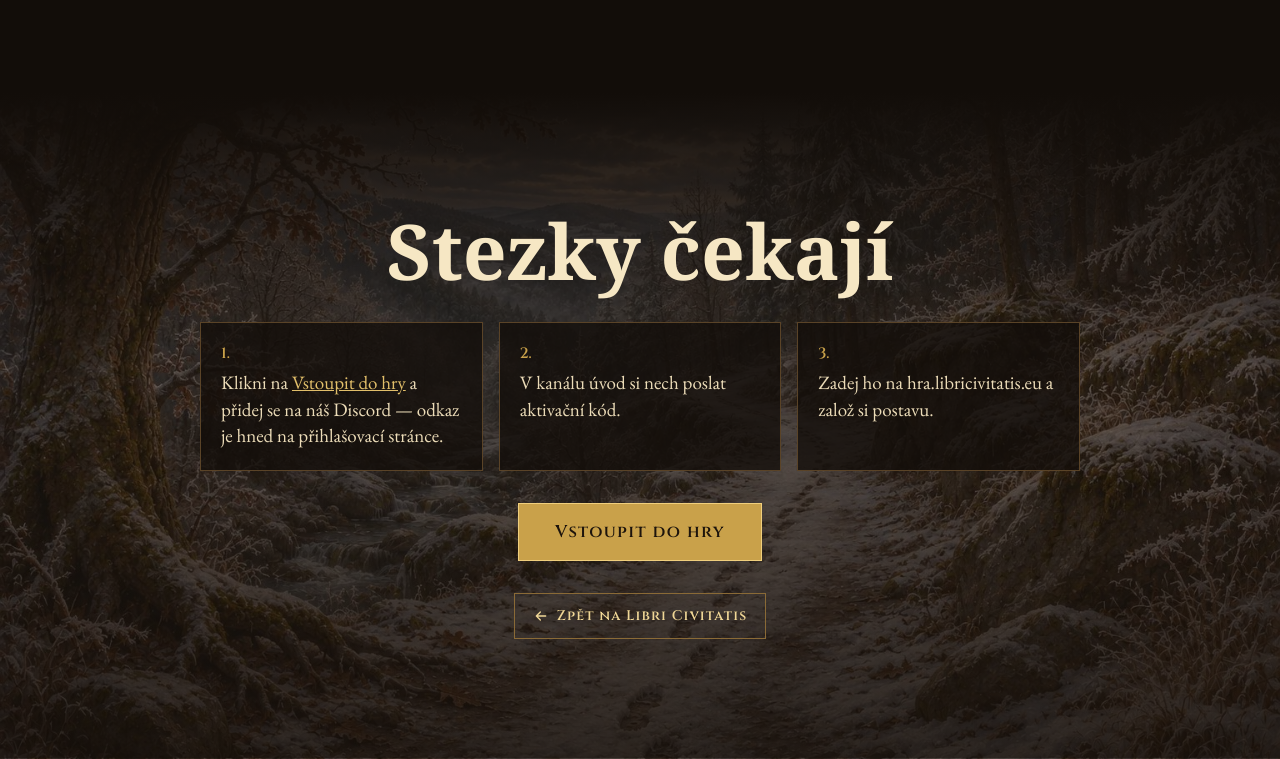
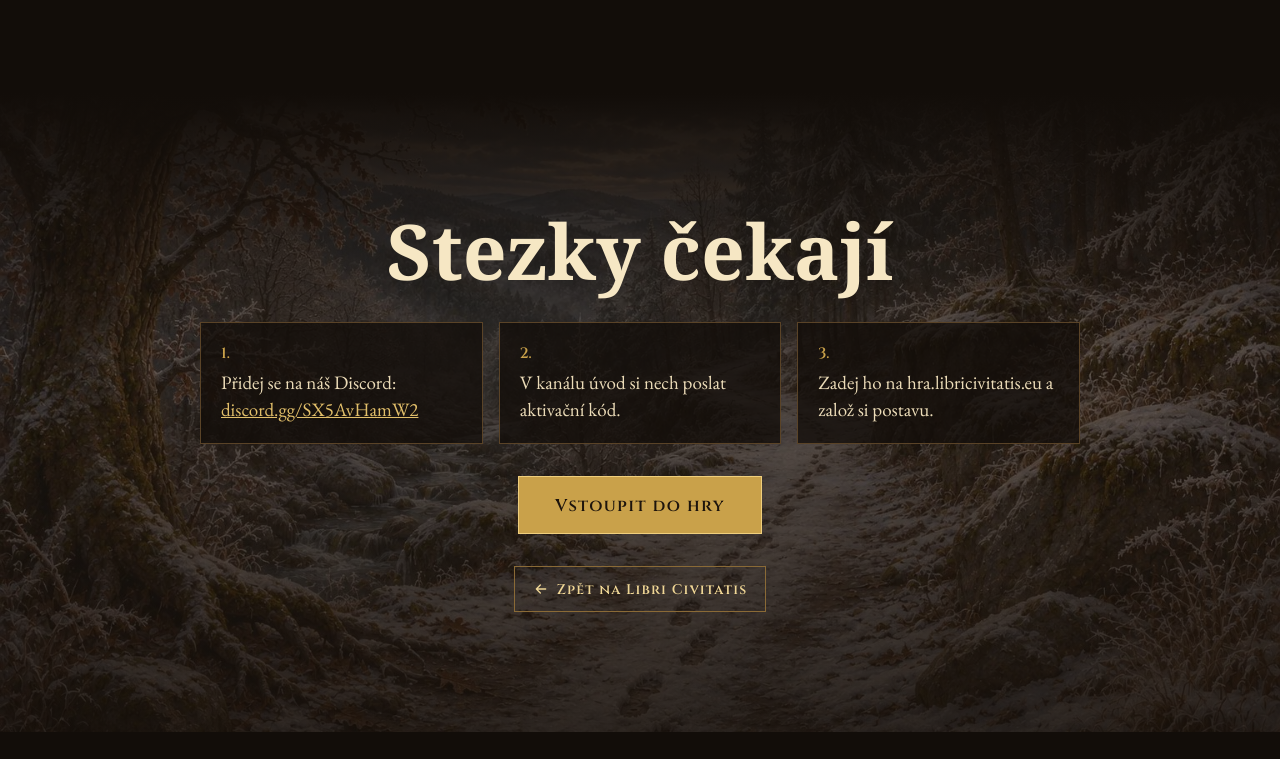
Before and after one commit to novakpa92-cz/kralovske-stezky-web, a plain HTML site: page promo/index.html in a window 1280 px wide. Shown: the part 4309-5068 px from the top of the page. After the commit the page ends 5041 px from the top, so only its background shows below. Drawn offline with nearby package versions, Linux system fonts and the light colour scheme; a web font is replaced by a local one.

Commit message:
Promo: odkaz na Discord
Co-Authored-By: Claude Opus 5.5 <noreply@anthropic.com>
Claude-Session: https://claude.ai/code/session_01Q25kmyfGEY2UKC5xD31gGX

```diff
--- a/promo/index.html
+++ b/promo/index.html
@@ -111,7 +111,7 @@ a{color:#e2bf6a}a:hover{color:#f3d68e}
 <div style="max-width:880px;margin:0 auto;display:flex;flex-direction:column;gap:32px;align-items:center;text-align:center">
 <h2 style="margin:0;font-family:'Grenze Gotisch',Georgia,serif;font-weight:700;font-size:clamp(48px,6vw,80px);line-height:1;color:#f6e7c4">Stezky čekají</h2>
 <ol style="margin:0;padding:0;list-style:none;display:grid;grid-template-columns:repeat(auto-fit,minmax(min(240px,100%),1fr));gap:16px;text-align:left;width:100%">
-<li style="display:flex;flex-direction:column;gap:6px;padding:20px;background:rgba(18,13,9,.78);border:1px solid #5a4327"><span style="font-family:Cinzel,serif;font-size:15px;color:#c9a14a">1.</span><span style="font-size:19px;line-height:1.4">Klikni na <a href="https://hra.libricivitatis.eu">Vstoupit do hry</a> a přidej se na náš Discord — odkaz je hned na přihlašovací stránce.</span></li>
+<li style="display:flex;flex-direction:column;gap:6px;padding:20px;background:rgba(18,13,9,.78);border:1px solid #5a4327"><span style="font-family:Cinzel,serif;font-size:15px;color:#c9a14a">1.</span><span style="font-size:19px;line-height:1.4">Přidej se na náš Discord: <a href="https://discord.gg/SX5AvHamW2">discord.gg/SX5AvHamW2</a></span></li>
 <li style="display:flex;flex-direction:column;gap:6px;padding:20px;background:rgba(18,13,9,.78);border:1px solid #5a4327"><span style="font-family:Cinzel,serif;font-size:15px;color:#c9a14a">2.</span><span style="font-size:19px;line-height:1.4">V kanálu úvod si nech poslat aktivační kód.</span></li>
 <li style="display:flex;flex-direction:column;gap:6px;padding:20px;background:rgba(18,13,9,.78);border:1px solid #5a4327"><span style="font-family:Cinzel,serif;font-size:15px;color:#c9a14a">3.</span><span style="font-size:19px;line-height:1.4">Zadej ho na hra.libricivitatis.eu a založ si postavu.</span></li>
 </ol>
```
